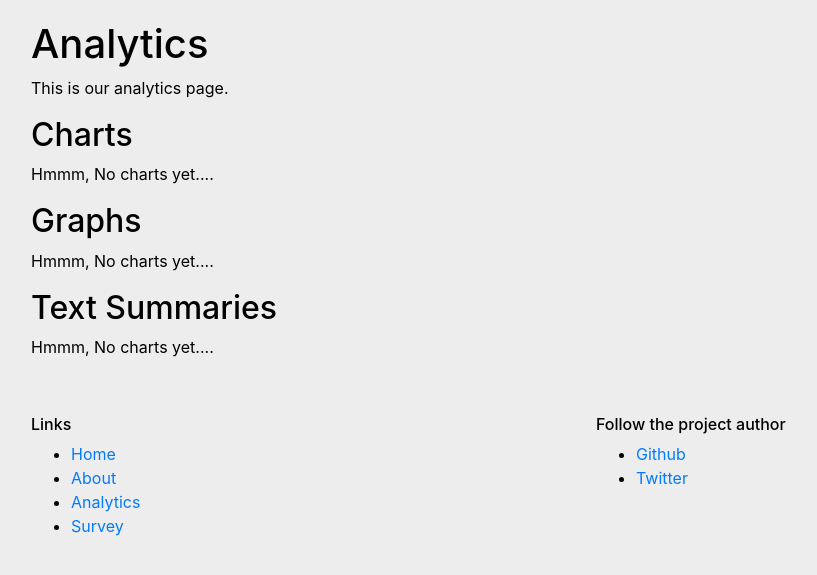
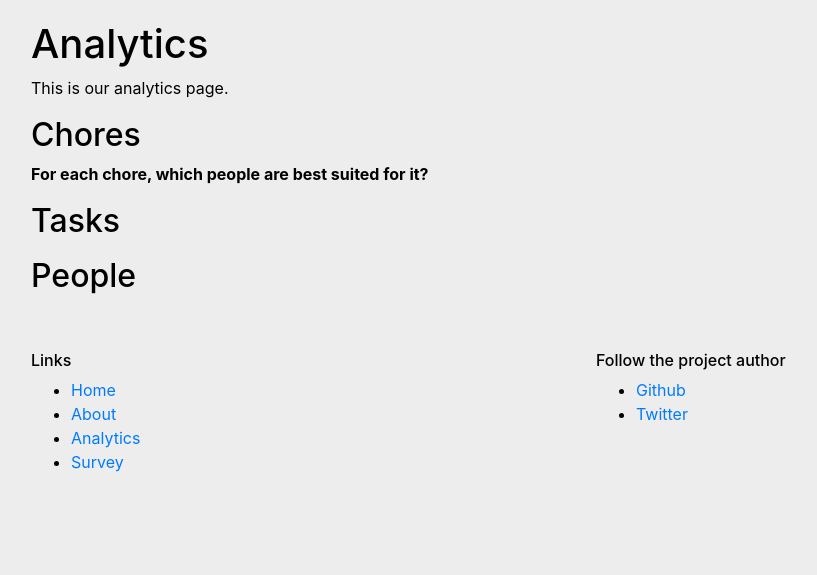
Before and after one commit to JonathanMcCormickJr/chores-assignment-system, a Flask app: template templates/analytics.html in a window 1280 px wide. Shown: the part 96-671 px from the top of the page, without its empty margins (59-876 px from the left). Run offline with Flask 2, Linux system fonts and the light colour scheme; the template is opened without the code that fills it, so the values that code supplies are empty; some libraries are stand-ins or nearby versions.

Commit message:
Update analytics.html

```diff
--- a/templates/analytics.html
+++ b/templates/analytics.html
@@ -7,15 +7,26 @@
 <p>This is our analytics page.</p>
 
 <!-- Charts section -->
-<h2>Charts</h2>
-<div id="chartsContainer"></div>
-<p>Hmmm, No charts yet....</p>
-<!-- Graphs section -->
-<h2>Graphs</h2>
-<div id="graphsContainer"></div>
-<p>Hmmm, No charts yet....</p>
+<h2>Chores</h2>
+<b>For each chore, which people are best suited for it?</b>
+<div id="chartsContainer">
+    <p>{{ sorted_rankings | safe }}</p>
+</div>
+
+
 <!-- Text Summaries section -->
-<h2>Text Summaries</h2>
+<h2>Tasks</h2>
 <div id="textSummariesContainer"></div>
-<p>Hmmm, No charts yet....</p>
+<ol>
+    {% for task in tasks: %}
+    <li>{{ task }}</li>
+    {% endfor %}
+</ol>
+
+<h2>People</h2>
+<ul>
+    {% for person in persons: %}
+    <li>{{ person }}</li>
+    {% endfor %}
+</ul>
 {% endblock %}
```
